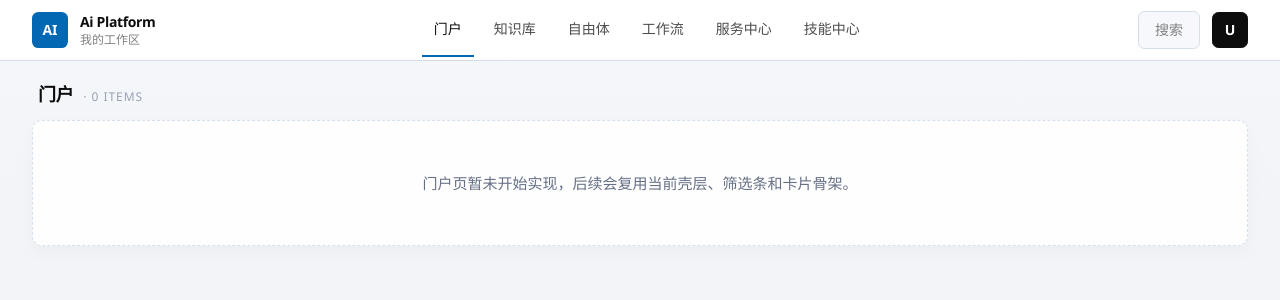
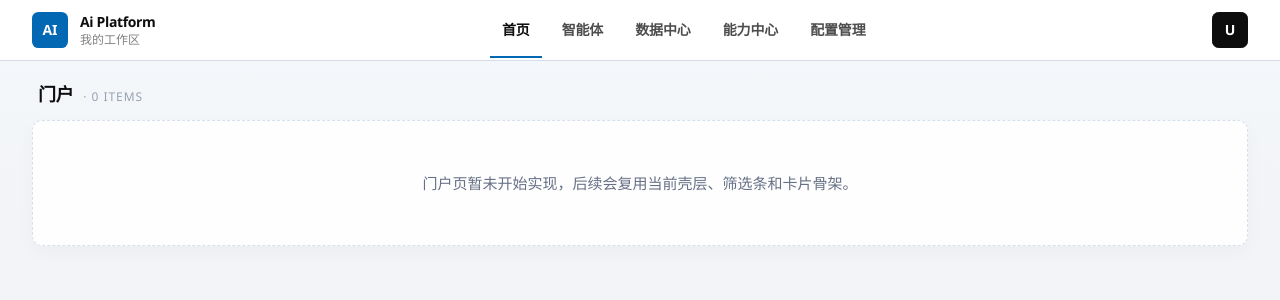
Before and after one commit to huanglixian/ai-platform, a Next.js app: page /portal in a window 1280 px wide. Shown: the top 300 px of the page. Built offline with nearby package versions, Linux system fonts and the light colour scheme.

Commit message:
topbar二级菜单补充

```diff
--- a/app/(platform)/knowledge/page.tsx
+++ /dev/null
@@ -1,11 +0,0 @@
-import { SectionHeader } from "@/components/shared/section-header";
-import { PagePlaceholder } from "@/components/shared/page-placeholder";
-
-export default function KnowledgePage() {
-  return (
-    <div className="flex w-full flex-col gap-3">
-      <SectionHeader title="知识库" count={0} />
-      <PagePlaceholder text="知识库页暂未开始实现。" />
-    </div>
-  );
-}
--- /dev/null
+++ b/app/(platform)/tools/page.tsx
@@ -0,0 +1,11 @@
+import { PagePlaceholder } from "@/components/shared/page-placeholder";
+import { SectionHeader } from "@/components/shared/section-header";
+
+export default function ToolsPage() {
+  return (
+    <div className="flex w-full flex-col gap-3">
+      <SectionHeader title="工具中心" count={0} />
+      <PagePlaceholder text="工具中心页暂未开始实现。" />
+    </div>
+  );
+}
--- a/components/shared/top-nav.tsx
+++ b/components/shared/top-nav.tsx
@@ -2,19 +2,60 @@
 
 import Link from "next/link";
 import { usePathname } from "next/navigation";
+import { useRef, useState } from "react";
 
-import { studioNavItems } from "@/lib/nav";
+import { getActiveNavGroup, platformNavGroups } from "@/lib/nav";
 
 function isActive(pathname: string, href: string) {
   return pathname === href || pathname.startsWith(`${href}/`);
 }
 
+const navItemHints: Record<string, string> = {
+  知识库: "知识内容与检索配置",
+  数据库: "结构化数据与表管理",
+  自由体: "独立智能体与角色管理",
+  工作流: "流程编排与节点配置",
+  工具中心: "工具接入与调度能力",
+  服务中心: "外部服务与连接配置",
+  技能中心: "技能封装与能力分发",
+  组织管理: "组织结构与协作边界",
+  角色管理: "角色权限与职责控制",
+  用户管理: "用户账号与成员维护",
+};
+
 export function TopNav() {
   const pathname = usePathname();
+  const routeGroupKey = getActiveNavGroup(pathname);
+  const [openGroupKey, setOpenGroupKey] = useState<string | null>(null);
+  const closeTimerRef = useRef<ReturnType<typeof setTimeout> | null>(null);
+
+  const openGroup = openGroupKey
+    ? platformNavGroups.find((group) => group.key === openGroupKey)
+    : null;
+
+  function clearCloseTimer() {
+    if (closeTimerRef.current) {
+      clearTimeout(closeTimerRef.current);
+      closeTimerRef.current = null;
+    }
+  }
+
+  function openGroupPanel(groupKey: string) {
+    clearCloseTimer();
+    setOpenGroupKey(groupKey);
+  }
+
+  function scheduleClosePanel() {
+    clearCloseTimer();
+    closeTimerRef.current = setTimeout(() => {
+      setOpenGroupKey(null);
+    }, 140);
+  }
 
   return (
     <header className="sticky top-0 z-40 border-b border-border bg-white/96 backdrop-blur">
-      <div className="mx-auto flex h-15 w-full max-w-[1440px] items-center gap-6 px-6 sm:px-8">
+      <div className="mx-auto w-full max-w-[1440px] px-6 sm:px-8">
+        <div className="grid h-15 grid-cols-[auto_1fr_auto] items-center gap-6">
           <div className="flex min-w-0 items-center gap-3">
             <div className="flex h-9 w-9 items-center justify-center rounded-md bg-primary text-sm font-semibold text-white">
               AI
@@ -27,33 +68,132 @@ export function TopNav() {
             </div>
           </div>
 
-        <nav className="hidden flex-1 items-center justify-center gap-2 lg:flex">
-          {studioNavItems.map((item) => {
+          <nav className="hidden items-center justify-self-center gap-2 lg:flex">
+            {platformNavGroups.map((group) => {
+              const active =
+                routeGroupKey === group.key || openGroupKey === group.key;
+
+              if (group.href) {
+                return (
+                  <Link
+                    key={group.key}
+                    href={group.href}
+                    onMouseEnter={() => setOpenGroupKey(null)}
+                    className={[
+                      "border-b-2 px-3 py-4 text-[14px] font-semibold tracking-[-0.01em] transition-colors",
+                      active
+                        ? "border-[#0368b3] text-title"
+                        : "border-transparent text-[#4d4d4d] hover:text-title",
+                    ].join(" ")}
+                  >
+                    {group.label}
+                  </Link>
+                );
+              }
+
+              return (
+                <div
+                  key={group.key}
+                  className="relative"
+                  onMouseEnter={() => openGroupPanel(group.key)}
+                  onMouseLeave={scheduleClosePanel}
+                >
+                  <button
+                    type="button"
+                    onFocus={() => openGroupPanel(group.key)}
+                    onClick={() =>
+                      setOpenGroupKey((current) =>
+                        current === group.key ? null : group.key
+                      )
+                    }
+                    className={[
+                      "border-b-2 px-3 py-4 text-[14px] font-semibold tracking-[-0.01em] transition-colors",
+                      active
+                        ? "border-[#0368b3] text-title"
+                        : "border-transparent text-[#4d4d4d] hover:text-title",
+                    ].join(" ")}
+                  >
+                    {group.label}
+                  </button>
+
+                  {openGroup?.key === group.key && group.items?.length ? (
+                    <div
+                      className="absolute left-1/2 top-full z-50 mt-2 w-[320px] -translate-x-1/2 rounded-[14px] border border-[#dbe5f0] bg-white/98 p-1.5 shadow-[0_18px_36px_rgba(15,23,42,0.10)] backdrop-blur"
+                      onMouseEnter={clearCloseTimer}
+                      onMouseLeave={scheduleClosePanel}
+                    >
+                      <div className="grid gap-1">
+                        {group.items.map((item) => {
+                          const hint = navItemHints[item.label] ?? "";
+
+                          if (!item.href || item.disabled) {
+                            return (
+                              <div
+                                key={item.label}
+                                className="rounded-[10px] border border-[#edf2f7] bg-[#fafbfd] px-3.5 py-2.5"
+                              >
+                                <div className="flex items-center justify-between gap-3">
+                                  <div className="text-[13.5px] font-semibold tracking-[-0.01em] text-[#7b8798]">
+                                    {item.label}
+                                  </div>
+                                  <div className="rounded-full border border-[#e6edf5] bg-white px-2 py-0.5 text-[9px] font-medium text-[#98a2b3]">
+                                    待开放
+                                  </div>
+                                </div>
+                                <div className="mt-1 text-[11px] leading-4.5 text-[#98a2b3]">
+                                  {hint}
+                                </div>
+                              </div>
+                            );
+                          }
+
                           const active = isActive(pathname, item.href);
 
                           return (
                             <Link
                               key={item.href}
                               href={item.href}
+                              onClick={() => setOpenGroupKey(null)}
                               className={[
-                  "border-b-2 px-3 py-4 text-sm font-medium transition-colors",
+                                "rounded-[10px] border px-3.5 py-2.5 transition-colors",
                                 active
-                    ? "border-[#0368b3] text-title"
-                    : "border-transparent text-[#4d4d4d] hover:text-title",
+                                  ? "border-[#d8e8fa] bg-[#eef5fd]"
+                                  : "border-transparent bg-white hover:border-[#e2ebf5] hover:bg-[#f8fbfe]",
                               ].join(" ")}
                             >
+                              <div className="flex items-center justify-between gap-3">
+                                <div className="text-[13.5px] font-semibold tracking-[-0.01em] text-title">
                                   {item.label}
+                                </div>
+                                <div
+                                  className={[
+                                    "text-[9px] font-medium",
+                                    active
+                                      ? "text-[#1a4d87]"
+                                      : "text-[#98a2b3]",
+                                  ].join(" ")}
+                                >
+                                  进入
+                                </div>
+                              </div>
+                              <div className="mt-1 text-[11px] leading-4.5 text-[#7f8ea3]">
+                                {hint}
+                              </div>
                             </Link>
+                          );
+                        })}
+                      </div>
+                    </div>
+                  ) : null}
+                </div>
               );
             })}
           </nav>
 
-        <div className="ml-auto hidden items-center gap-3 sm:flex">
-          <div className="rounded-md border border-border bg-surface-muted px-4 py-2 text-sm text-tertiary">
-            搜索
-          </div>
+          <div className="hidden items-center justify-self-end gap-3 sm:flex">
             <div className="flex h-9 w-9 items-center justify-center rounded-md border border-[#0d0d0d] bg-[#0d0d0d] text-sm font-semibold text-white">
               U
+            </div>
           </div>
         </div>
       </div>
--- a/lib/nav.ts
+++ b/lib/nav.ts
@@ -1,8 +1,82 @@
-export const studioNavItems = [
-  { href: "/portal", label: "门户" },
-  { href: "/knowledge", label: "知识库" },
-  { href: "/bots", label: "自由体" },
-  { href: "/workflows", label: "工作流" },
-  { href: "/services", label: "服务中心" },
-  { href: "/skills", label: "技能中心" },
+export type PlatformNavChild = {
+  label: string;
+  href?: string;
+  disabled?: boolean;
+};
+
+export type PlatformNavGroup = {
+  key: string;
+  label: string;
+  href?: string;
+  items?: PlatformNavChild[];
+};
+
+export const platformNavGroups: PlatformNavGroup[] = [
+  {
+    key: "home",
+    label: "首页",
+    href: "/portal",
+  },
+  {
+    key: "bots",
+    label: "智能体",
+    items: [
+      { label: "自由体", href: "/bots" },
+      { label: "工作流", href: "/workflows" },
+    ],
+  },
+  {
+    key: "data",
+    label: "数据中心",
+    items: [
+      { label: "知识库", disabled: true },
+      { label: "数据库", disabled: true },
+    ],
+  },
+  {
+    key: "capabilities",
+    label: "能力中心",
+    items: [
+      { label: "工具中心", href: "/tools" },
+      { label: "服务中心", href: "/services" },
+      { label: "技能中心", href: "/skills" },
+    ],
+  },
+  {
+    key: "settings",
+    label: "配置管理",
+    items: [
+      { label: "组织管理", disabled: true },
+      { label: "角色管理", disabled: true },
+      { label: "用户管理", disabled: true },
+    ],
+  },
 ];
+
+export function getActiveNavGroup(pathname: string) {
+  if (pathname === "/portal") {
+    return "home";
+  }
+
+  if (pathname === "/bots" || pathname.startsWith("/bots/")) {
+    return "bots";
+  }
+
+  if (pathname === "/workflows" || pathname.startsWith("/workflows/")) {
+    return "bots";
+  }
+
+  if (pathname === "/tools" || pathname.startsWith("/tools/")) {
+    return "capabilities";
+  }
+
+  if (pathname === "/services" || pathname.startsWith("/services/")) {
+    return "capabilities";
+  }
+
+  if (pathname === "/skills" || pathname.startsWith("/skills/")) {
+    return "capabilities";
+  }
+
+  return "home";
+}
```
Also changed, not shown: 1 other file (tests, documents, lock files or other folders). Lines whose indentation alone changed are shown as unchanged.
